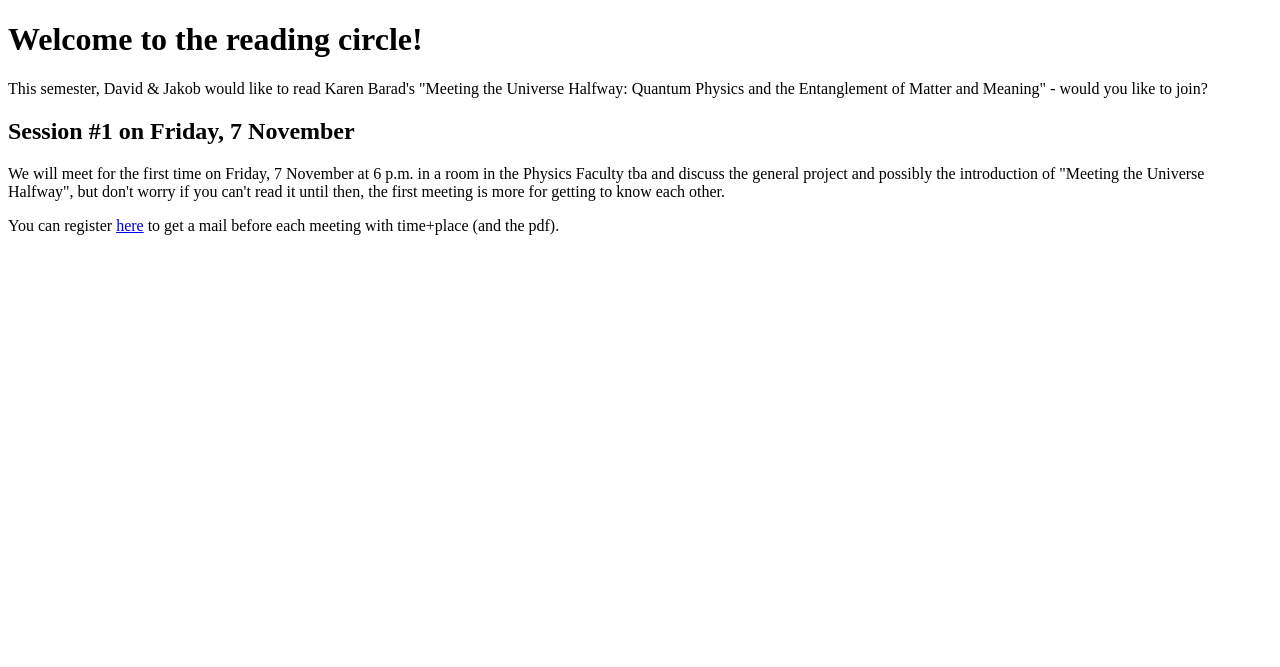
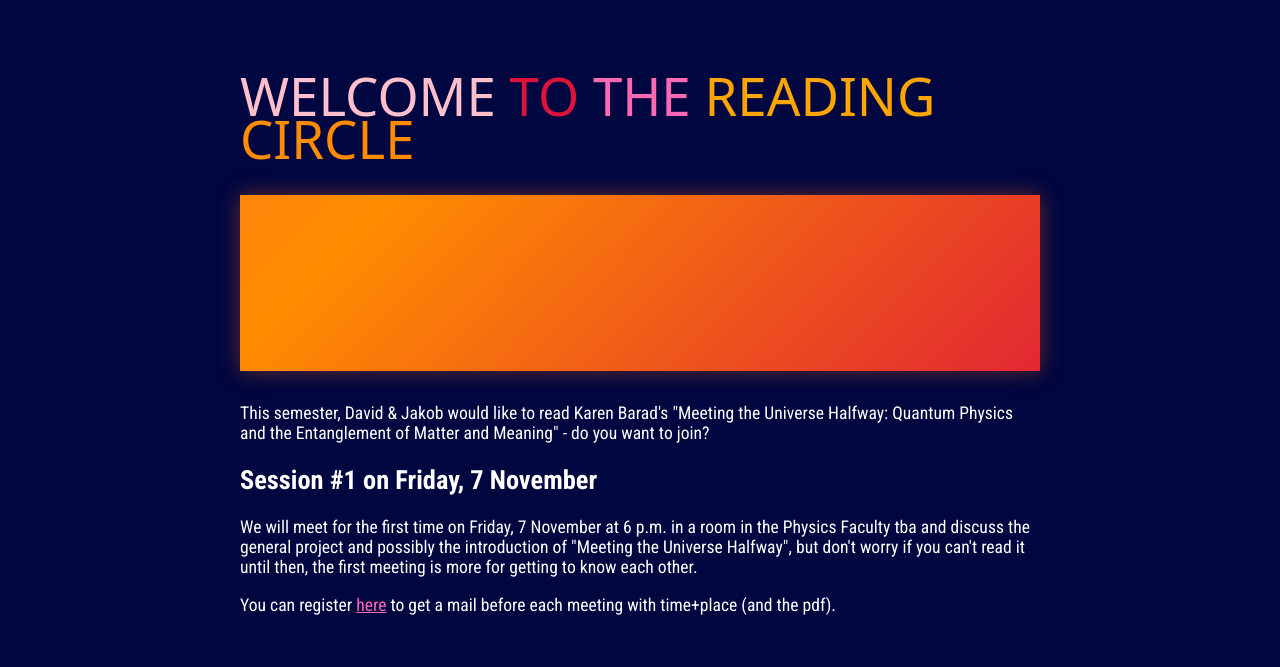
Before and after one commit to GrumpyGoedel/messapparat, a website: page public/index.html in a window 1280 px wide. Drawn offline with Linux system fonts and the light colour scheme; a web font is replaced by a local one.

Commit message:
Nice colors and whirly box

```diff
--- a/public/index.html
+++ b/public/index.html
@@ -3,15 +3,22 @@
 <head>
   <title>Messappar.at</title>
   <link rel="icon" type="image/svg+xml" href="/favicon.svg">
+  <link rel="stylesheet" href="/style.css" />
+  <link rel="preconnect" href="https://fonts.googleapis.com">
+  <link rel="preconnect" href="https://fonts.gstatic.com" crossorigin>
+  <link href="https://fonts.googleapis.com/css2?family=Bitcount+Grid+Single:wght@100..900&family=Roboto+Condensed:ital,wght@0,100..900;1,100..900&display=swap" rel="stylesheet">
 </head>
 <body>
-  <h1>Welcome to the reading circle!</h1>
-  This semester, David & Jakob would like to read Karen Barad's "Meeting the Universe Halfway:
-  Quantum Physics and the Entanglement of Matter and Meaning" - would you like to join?
+  <div class="container">
+  <h1><span style="color: pink;">WELCOME</span> <span style="color: crimson;">TO</span> <span style="color: hotpink;">THE</span> <span style="color: orange;">READING</span> <span style="color: darkorange;">CIRCLE</span></h1>
+  <div class="whirly-box"></div>
+  <p>This semester, David & Jakob would like to read Karen Barad's "Meeting the Universe Halfway:
+  Quantum Physics and the Entanglement of Matter and Meaning" - do you want to join?</p>
   <h2>Session #1 on Friday, 7 November</h2>
   <p>We will meet for the first time on Friday, 7 November at 6 p.m. in a room in the Physics Faculty
     tba and discuss the general project and possibly the introduction of "Meeting the Universe Halfway",
     but don't worry if you can't read it until then, the first meeting is more for getting to know each other.</p>
   <p>You can register <a href="https://forms.gle/EVXkMgd9iGo9FD8y9">here</a> to get a mail before each meeting with time+place (and the pdf).</p>
+  </div>
 </body>
 </html>
--- /dev/null
+++ b/public/style.css
@@ -0,0 +1,105 @@
+body {
+    font-family: "Roboto Condensed", sans-serif;
+    font-optical-sizing: auto;
+    font-weight: 400;
+    font-style: normal;
+    background-color: #000640;
+    color: white;
+    font-size: 1.1rem;
+}
+h1 {
+  font-family: "Bitcount Grid Single", system-ui;
+  font-optical-sizing: auto;
+  font-weight: 400;
+  font-style: normal;
+  font-variation-settings:
+    "slnt" 0,
+    "CRSV" 0.5,
+    "ELSH" 0,
+    "ELXP" 0;
+  font-size: 3em;
+  line-height: 0.8;
+}
+.container {
+  max-width: 800px;
+  margin: 0 auto;
+  padding: 2rem;
+}
+.crazy-box {
+  width: 300px;
+  height: 300px;
+  border-radius: 12px;
+  background: conic-gradient(
+    from 0deg,
+    orange,
+    red,
+    orangered,
+    darkorange,
+    crimson,
+    orange
+  );
+  animation: spin 8s linear infinite;
+  box-shadow: 0 0 20px rgba(255, 80, 0, 0.4);
+  margin: 2rem auto;
+  background: radial-gradient(circle at 50% 50%, orange, red, orangered, darkred);
+}
+.whirly-box {
+  height: 10em;
+  background: linear-gradient(
+    -45deg,
+    orange,
+    orangered,
+    crimson,
+    darkorange,
+    tomato
+  );
+  background-size: 400% 400%;
+  animation: flowColors 6s ease-in-out infinite;
+  box-shadow: 0 0 20px rgba(255, 100, 0, 0.4);
+  margin: 2rem auto;
+}
+
+@keyframes flowColors {
+  0% {
+    background-position: 0% 50%;
+  }
+  50% {
+    background-position: 100% 50%;
+  }
+  100% {
+    background-position: 0% 50%;
+  }
+}
+
+
+@keyframes spin {
+  0% {
+    transform: rotate(0turn);
+  }
+  100% {
+    transform: rotate(1turn);
+  }
+}
+
+@media (max-width: 600px) {
+  body {
+    padding: 1rem;
+  }
+
+  .container {
+    padding: 1rem;
+    border-radius: 0;
+    box-shadow: none;
+  }
+
+  h1 {
+    font-size: 1.5rem;
+  }
+
+  p {
+    font-size: 1rem;
+  }
+}
+a {
+  color: hotpink;
+}
```
